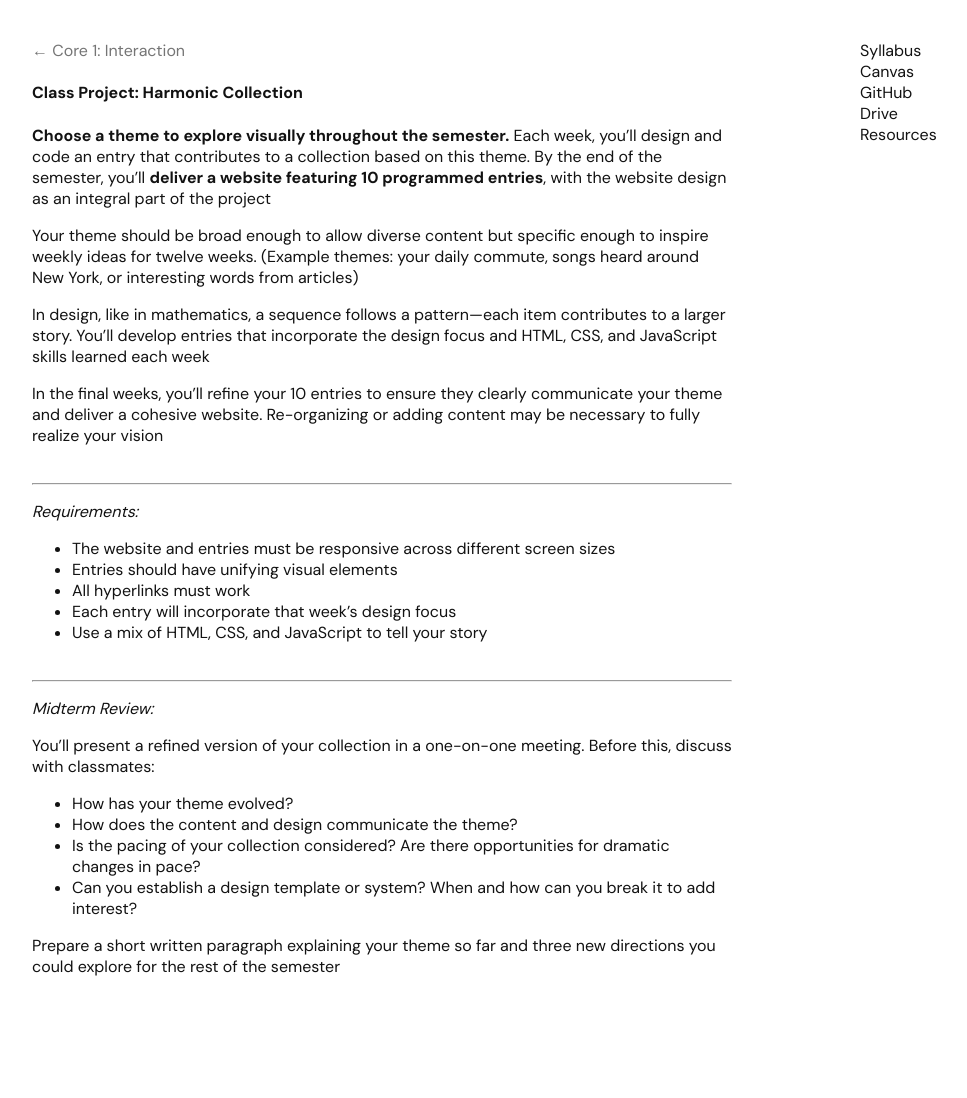
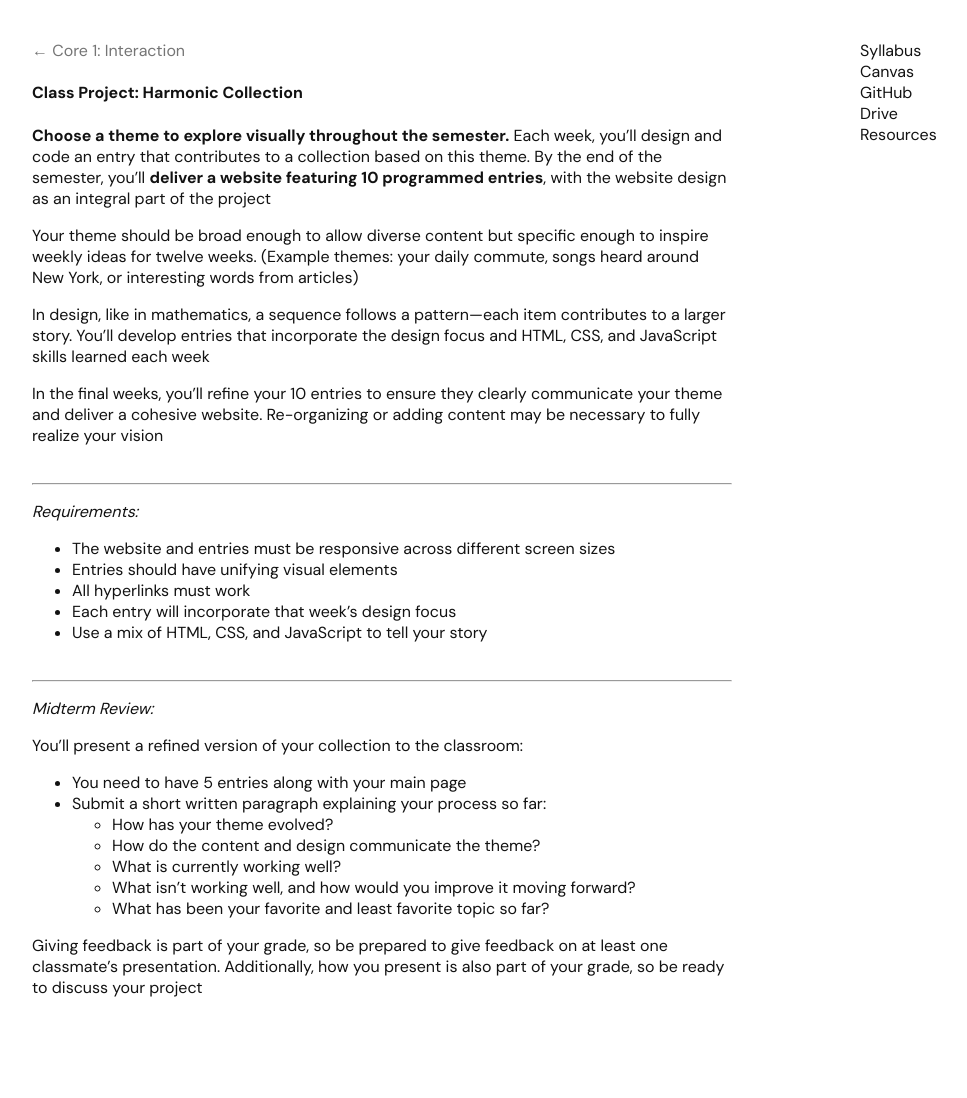
Before and after one commit to core1-interaction/core1-interaction.github.io, a Jekyll site: the page built from project.md, in a window 1280 px wide. Shown: the whole page, without its empty margins (108-1075 px from the left). Built offline with Jekyll 4.4.1, drawn with Linux system fonts in a browser that asks for light colours; before the commit the page ends 1077 px from its top, so only the background shows below that.

Commit message:
Update project.md

```diff
--- a/project.md
+++ b/project.md
@@ -28,10 +28,14 @@ In the final weeks, you'll refine your 10 entries to ensure they clearly communi
 
 *Midterm Review:*
 
-You'll present a refined version of your collection in a one-on-one meeting. Before this, discuss with classmates:
-* How has your theme evolved?
-* How does the content and design communicate the theme?
-* Is the pacing of your collection considered? Are there opportunities for dramatic changes in pace?
-* Can you establish a design template or system? When and how can you break it to add interest?
+You’ll present a refined version of your collection to the classroom:
+* You need to have 5 entries along with your main page
+* Submit a short written paragraph explaining your process so far:
+  - How has your theme evolved?
+  - How do the content and design communicate the theme?
+  - What is currently working well?
+  - What isn’t working well, and how would you improve it moving forward?
+  - What has been your favorite and least favorite topic so far?
 
-Prepare a short written paragraph explaining your theme so far and three new directions you could explore for the rest of the semester
+Giving feedback is part of your grade, so be prepared to give feedback on at least one classmate’s presentation.
+Additionally, how you present is also part of your grade, so be ready to discuss your project
```
